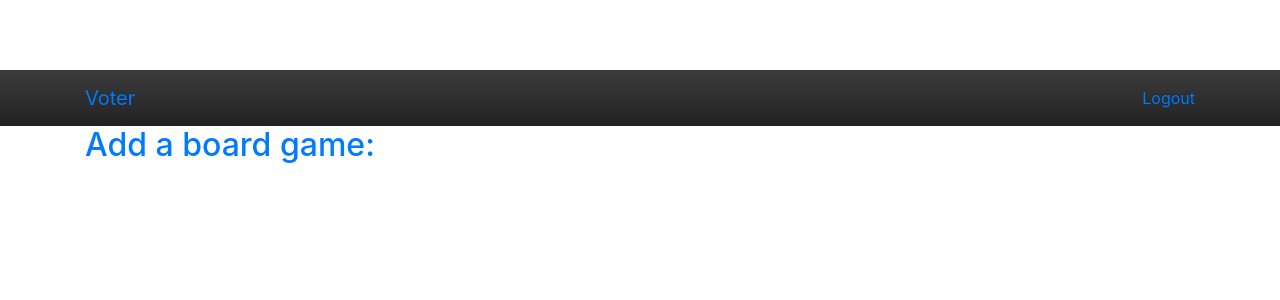
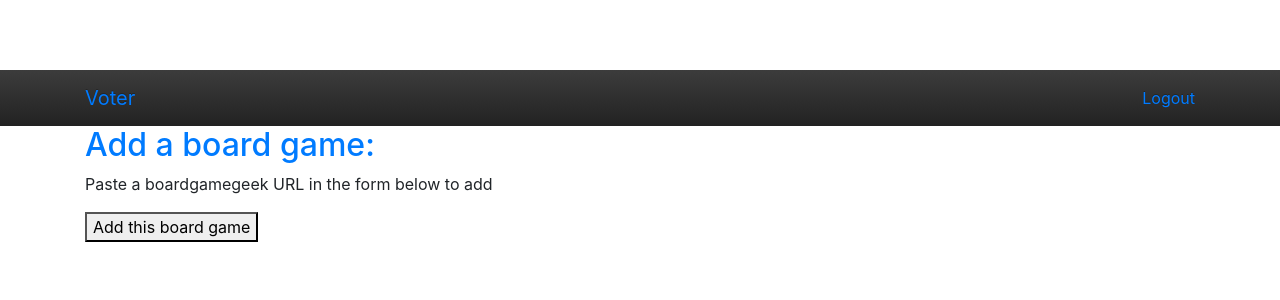
Before and after one commit to azezpz1/voter, a Django app: page /collection/add_game in a window 1280 px wide. Shown: the top 300 px of the page. Run offline with Django 3.2, Linux system fonts and the light colour scheme; the visitor is signed in with stand-in values (Sample User, id 1); some libraries are stand-ins or nearby versions.

Commit message:
Added form to add board game by URL Getting URL from the form

```diff
--- a/collection/urls.py
+++ b/collection/urls.py
@@ -1,7 +1,7 @@
 from django.urls import path
 from django.contrib.auth.views import LoginView, LogoutView
 
-from .views import user_home, add_game
+from .views import user_home, add_game, add_boardgame
 
 urlpatterns = [
     path("home", user_home, name="user_home"),
@@ -12,4 +12,5 @@
         name="user_login",
     ),
     path("logout", LogoutView.as_view(), name="user_logout"),
+    path("add_boardgame", add_boardgame, name="user_add_boardgame"),
 ]
--- a/collection/views.py
+++ b/collection/views.py
@@ -1,5 +1,8 @@
-from django.shortcuts import render
+from django.shortcuts import render, redirect
 from django.contrib.auth.decorators import login_required
+
+from .forms import AddGameForm
+from .models import BoardGame
 
 
 @login_required()
@@ -10,3 +13,17 @@
 @login_required()
 def add_game(request):
     return render(request, "collection/add_game_form.html")
+
+@login_required()
+def add_boardgame(request):
+    if request.method == "POST":
+        boardgame = BoardGame()
+        form = AddGameForm(instance=boardgame, data=request.POST)
+        bggurl = form["bggurl"].value()
+        if form.is_valid():
+            form.save()
+            return redirect("user_home")
+    else:
+        form = AddGameForm()
+    form = AddGameForm()
+    return render(request, "collection/add_game_form.html", {"form": form})
--- a/templates/collection/add_game_form.html
+++ b/templates/collection/add_game_form.html
@@ -1,4 +1,5 @@
 {% extends "base.html" %}
+{% load crispy_forms_tags %}
 
 {% block title %}
     Add a board game to {{user.username}}'s collection'
@@ -6,4 +7,11 @@
 
 {% block content %}
     <h2 class="text-primary">Add a board game:</h2>
+    <p>Paste a boardgamegeek URL in the form below to add</p>
+    <form action="{% url 'user_add_boardgame' %}" method="post">
+        {{ form |crispy}}
+
+        {% csrf_token %}
+        <button type="submit" >Add this board game</button>
+    </form>
 {% endblock %}
--- a/templates/collection/user_home.html
+++ b/templates/collection/user_home.html
@@ -9,6 +9,6 @@
 
     <p>Click below to add a game to your collection</p>
     <p>
-        <a class="btn btn-primary" href="{% url 'add_game_form' %}">Add a game</a>
+        <a class="btn btn-primary" href="{% url 'user_add_boardgame' %}">Add a game</a>
     </p>
 {% endblock %}
```
Also changed, not shown: collection/forms.py (added, +9 -0 lines).
